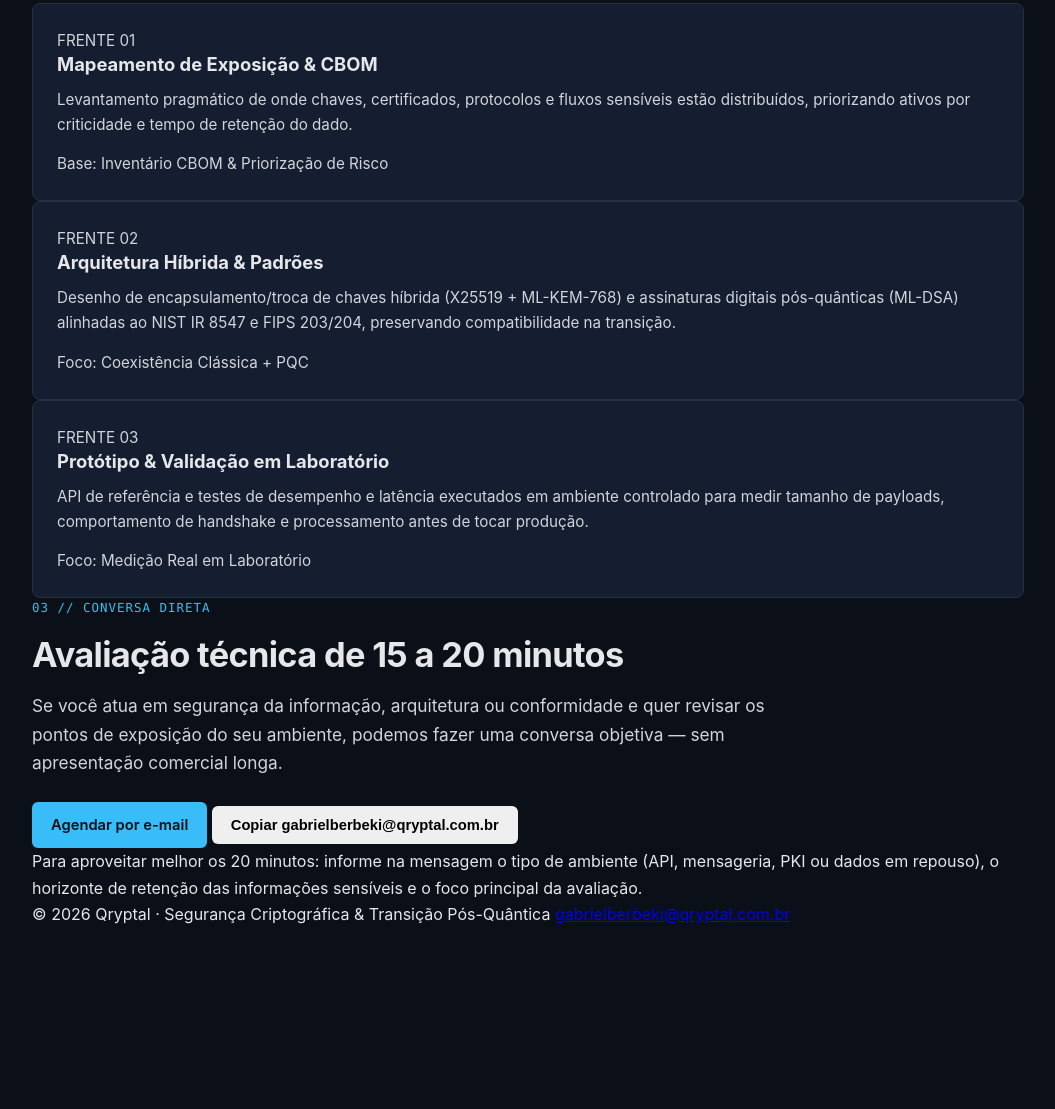
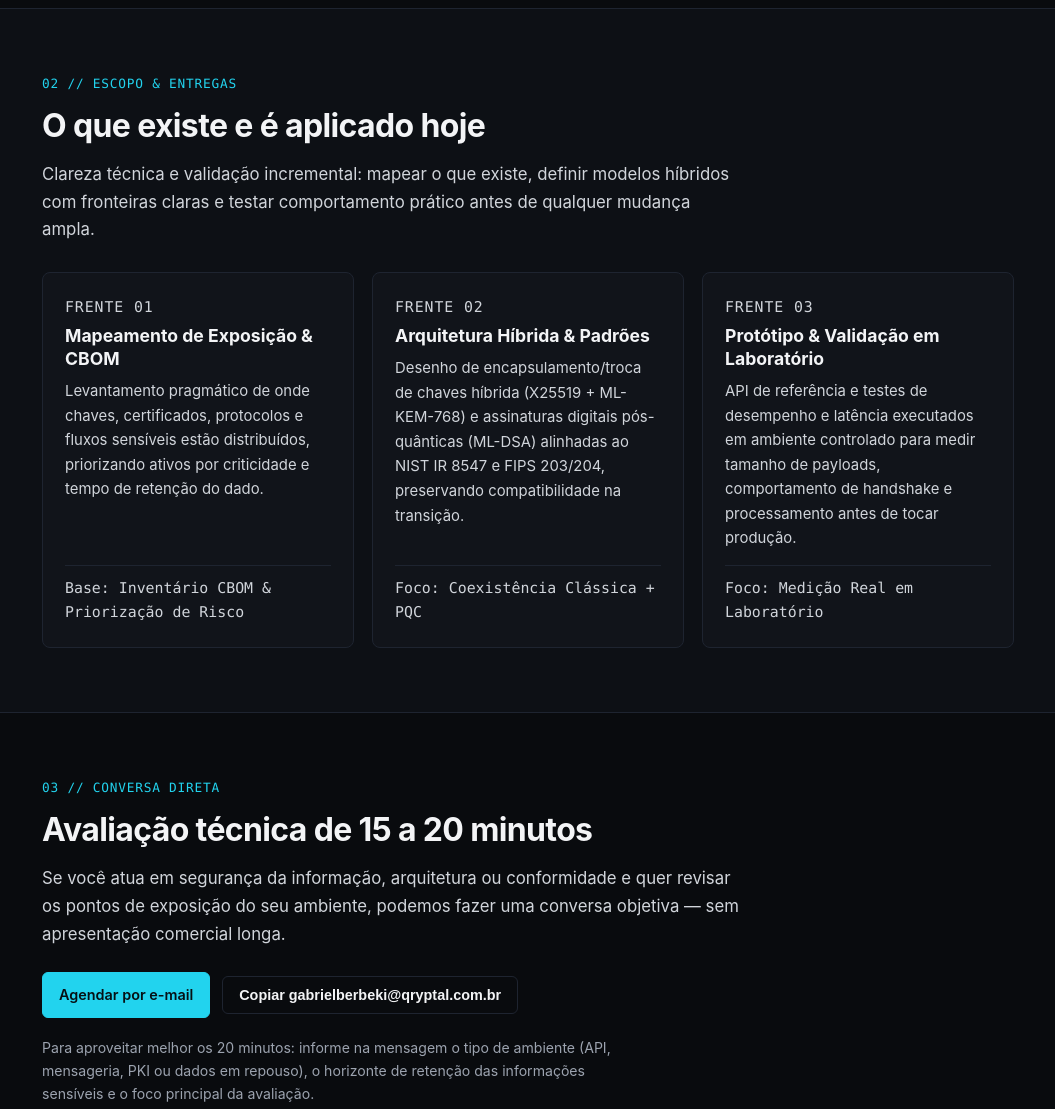
Before and after one commit to gabrielb111111/qryptal-site, a plain HTML site: page index.html in a window 1280 px wide. Shown: the part 1132-2241 px from the top of the page, without its empty margins (112-1167 px from the left). Before the commit the page ends 2059 px from the top, so only its background shows below. Drawn offline with Linux system fonts and the light colour scheme.

Commit message:
Update styles.css

```diff
--- a/styles.css
+++ b/styles.css
@@ -1,12 +1,11 @@
 :root {
-  --bg: #0b0f17;
-  --bg-alt: #111827;
-  --surface: #151e30;
-  --text: #e5e7eb;
+  --bg: #090b0e;
+  --bg-alt: #0d1015;
+  --surface: #11141a;
+  --text: #f3f4f6;
   --muted: #9ca3af;
-  --accent: #38bdf8;
-  --border: #243044;
-  --max-width: 1040px;
+  --accent: #22d3ee;
+  --border: #1e2430;
 }
 
 * {
@@ -20,29 +19,34 @@ html {
 }
 
 body {
-  font-family: -apple-system, BlinkMacSystemFont, "Segoe UI", Roboto, Inter, sans-serif;
   background-color: var(--bg);
   color: var(--text);
+  font-family: Inter, -apple-system, BlinkMacSystemFont, "Segoe UI", Roboto, sans-serif;
   line-height: 1.65;
   -webkit-font-smoothing: antialiased;
 }
 
+.mono {
+  font-family: "JetBrains Mono", ui-monospace, SFMono-Regular, Menlo, Monaco, Consolas, monospace;
+}
+
 .container {
   width: 100%;
-  max-width: var(--max-width);
+  max-width: 1020px;
   margin: 0 auto;
   padding: 0 24px;
 }
 
 .topbar {
   border-bottom: 1px solid var(--border);
-  background-color: rgba(11, 15, 23, 0.9);
   position: sticky;
   top: 0;
-  z-index: 10;
+  background-color: rgba(9, 11, 14, 0.92);
+  backdrop-filter: blur(8px);
+  z-index: 20;
 }
 
-.topbar-inner {
+.nav {
   display: flex;
   align-items: center;
   justify-content: space-between;
@@ -51,22 +55,57 @@ body {
 }
 
 .brand {
+  display: inline-flex;
+  align-items: center;
+  gap: 12px;
   text-decoration: none;
   color: var(--text);
-  display: flex;
-  align-items: center;
-  gap: 8px;
-  font-size: 0.95rem;
 }
 
-.brand-name {
+.brand-title {
   font-weight: 700;
-  letter-spacing: -0.01em;
+  font-size: 1rem;
+  letter-spacing: -0.015em;
 }
 
-.brand-sep,
-.brand-tag {
+.brand-sub {
   color: var(--muted);
+  font-size: 0.88rem;
+}
+
+.btn {
+  display: inline-flex;
+  align-items: center;
+  justify-content: center;
+  gap: 8px;
+  padding: 10px 16px;
+  border-radius: 6px;
+  font-size: 0.9rem;
+  font-weight: 600;
+  text-decoration: none;
+  cursor: pointer;
+  border: 1px solid var(--border);
+  transition: border-color 0.2s ease, background-color 0.2s ease, color 0.2s ease;
+}
+
+.btn-ghost {
+  background-color: transparent;
+  color: var(--text);
+}
+
+.btn-ghost:hover {
+  border-color: var(--accent);
+  color: var(--accent);
+}
+
+.btn-primary {
+  background-color: var(--accent);
+  color: #061014;
+  border-color: var(--accent);
+}
+
+.btn-primary:hover {
+  filter: brightness(1.06);
 }
 
 .hero {
@@ -74,163 +113,147 @@ body {
   border-bottom: 1px solid var(--border);
 }
 
-.eyebrow,
-.section-code {
-  font-family: ui-monospace, SFMono-Regular, Menlo, Monaco, Consolas, monospace;
+.eyebrow {
+  color: var(--accent);
   font-size: 0.78rem;
   letter-spacing: 0.08em;
-  color: var(--accent);
+  text-transform: uppercase;
   margin-bottom: 16px;
 }
 
 h1 {
-  font-size: clamp(2rem, 4.2vw, 3.1rem);
+  font-size: clamp(2rem, 4.2vw, 3rem);
   line-height: 1.15;
   letter-spacing: -0.025em;
   max-width: 24ch;
   margin-bottom: 20px;
 }
 
+.lead {
+  color: #d1d5db;
+  font-size: 1.05rem;
+  max-width: 66ch;
+  margin-bottom: 24px;
+}
+
+.tags {
+  display: flex;
+  flex-wrap: wrap;
+  gap: 10px;
+  align-items: center;
+  color: var(--muted);
+  font-size: 0.86rem;
+}
+
+.tag {
+  background-color: var(--surface);
+  border: 1px solid var(--border);
+  padding: 4px 10px;
+  border-radius: 4px;
+  color: var(--text);
+}
+
+.block {
+  padding: 64px 0;
+  border-bottom: 1px solid var(--border);
+}
+
+.block-alt {
+  background-color: var(--bg-alt);
+}
+
+.section-code {
+  color: var(--accent);
+  font-size: 0.8rem;
+  letter-spacing: 0.06em;
+  margin-bottom: 12px;
+}
+
 h2 {
-  font-size: clamp(1.5rem, 3vw, 2.15rem);
+  font-size: clamp(1.45rem, 2.8vw, 2rem);
   line-height: 1.22;
   letter-spacing: -0.02em;
-  max-width: 28ch;
+  max-width: 30ch;
   margin-bottom: 16px;
 }
 
-h3 {
-  font-size: 1.15rem;
-  line-height: 1.3;
-  margin-bottom: 10px;
-}
-
-.lead {
-  font-size: 1.08rem;
-  color: #d1d5db;
-  max-width: 68ch;
-  margin-bottom: 24px;
-}
-
-.meta-line {
-  font-size: 0.9rem;
-  color: var(--muted);
-  display: flex;
-  flex-wrap: wrap;
-  gap: 8px;
-}
-
-.section {
-  padding: 68px 0;
-  border-bottom: 1px solid var(--border);
-}
-
-.section-alt {
-  background-color: var(--bg-alt);
-}
-
-.section-subtitle {
-  color: var(--muted);
-  max-width: 66ch;
-  margin-bottom: 36px;
-}
-
-.prose-grid {
+.two-col {
   display: grid;
   grid-template-columns: repeat(auto-fit, minmax(280px, 1fr));
-  gap: 28px;
-  margin-top: 24px;
-}
-
-.prose-grid p {
+  gap: 24px;
+  margin-top: 20px;
   color: #d1d5db;
 }
 
-.cards {
+.grid-3 {
   display: grid;
-  grid-template-columns: repeat(auto-fit, minmax(280px, 1fr));
-  gap: 20px;
+  grid-template-columns: repeat(auto-fit, minmax(270px, 1fr));
+  gap: 18px;
+  margin-top: 28px;
 }
 
 .card {
   background-color: var(--surface);
   border: 1px solid var(--border);
   border-radius: 8px;
-  padding: 24px;
+  padding: 22px;
   display: flex;
   flex-direction: column;
   justify-content: space-between;
   gap: 14px;
 }
 
-.card-step {
-  font-family: ui-monospace, SFMono-Regular, Menlo, Monaco, Consolas, monospace;
+.card-kicker {
+  color: var(--accent);
   font-size: 0.75rem;
-  color: var(--accent);
+  letter-spacing: 0.06em;
+  margin-bottom: 6px;
+}
+
+.card h3 {
+  font-size: 1.1rem;
+  line-height: 1.3;
+  margin-bottom: 8px;
 }
 
 .card p {
   color: #d1d5db;
-  font-size: 0.95rem;
+  font-size: 0.93rem;
 }
 
-.card-foot {
-  font-size: 0.84rem;
+.card-meta {
   color: var(--muted);
+  font-size: 0.82rem;
   border-top: 1px solid var(--border);
-  padding-top: 12px;
+  padding-top: 10px;
 }
 
-.actions {
+.cta-actions {
   display: flex;
   flex-wrap: wrap;
   align-items: center;
   gap: 12px;
-  margin-bottom: 20px;
+  margin: 22px 0 18px;
 }
 
-.btn {
-  display: inline-flex;
-  align-items: center;
-  justify-content: center;
-  padding: 10px 18px;
-  border-radius: 6px;
-  font-size: 0.92rem;
-  font-weight: 600;
-  text-decoration: none;
-  cursor: pointer;
-  border: 1px solid transparent;
+.feedback {
+  color: var(--accent);
+  font-size: 0.86rem;
 }
 
-.btn-primary {
-  background-color: var(--accent);
-  color: #061018;
+.helper {
+  color: var(--muted);
+  font-size: 0.88rem;
+  max-width: 66ch;
 }
 
-.btn-secondary {
-  background-color: transparent;
-  color: var(--text);
-  border-color: var(--border);
+footer {
+  padding: 26px 0;
+  color: var(--muted);
+  font-size: 0.86rem;
 }
 
-.copy-feedback {
-  font-size: 0.85rem;
-  color: var(--accent);
-}
-
-.note {
-  font-size: 0.9rem;
-  color: var(--muted);
-  max-width: 68ch;
-}
-
-.footer {
-  padding: 28px 0;
-  font-size: 0.88rem;
-  color: var(--muted);
-}
-
-.footer-inner {
+.footer-row {
   display: flex;
   flex-wrap: wrap;
   align-items: center;
@@ -238,14 +261,13 @@ h3 {
   gap: 12px;
 }
 
-.footer a {
+footer a {
   color: var(--muted);
   text-decoration: none;
 }
 
 @media (max-width: 640px) {
-  .brand-tag,
-  .brand-sep {
+  .brand-sub {
     display: none;
   }
 }
```
